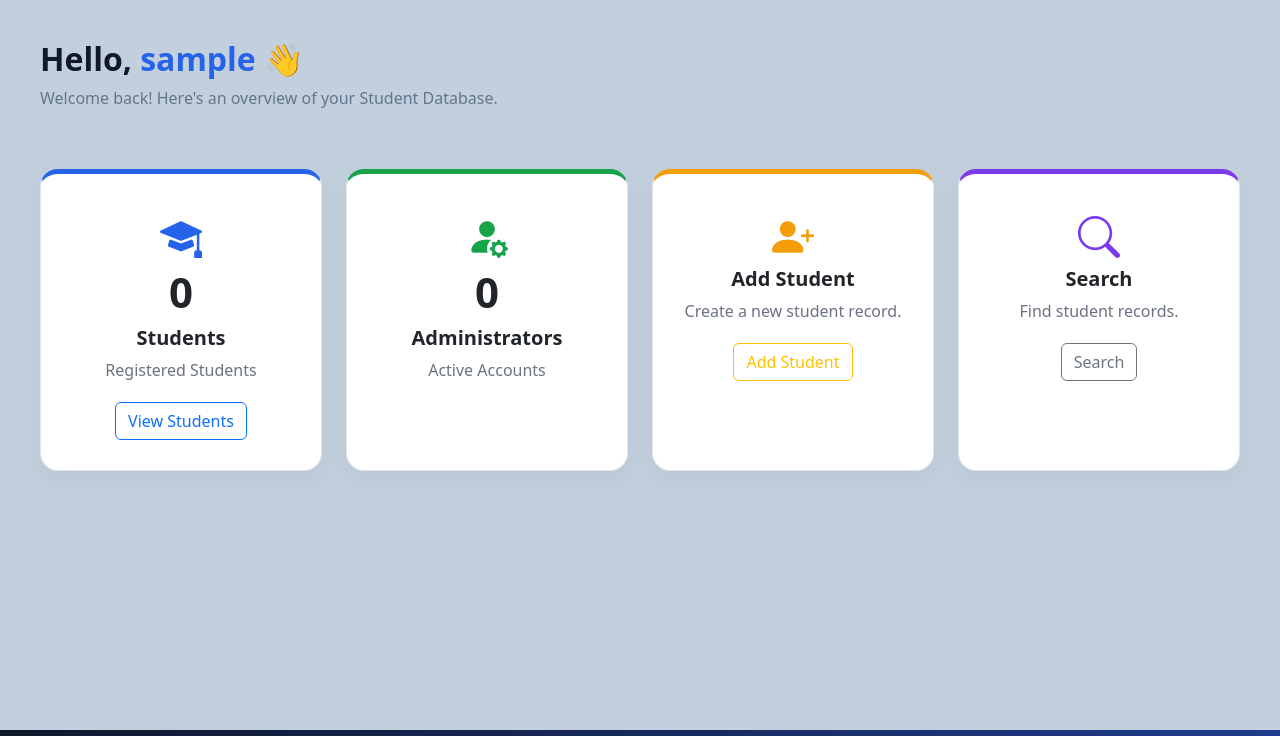
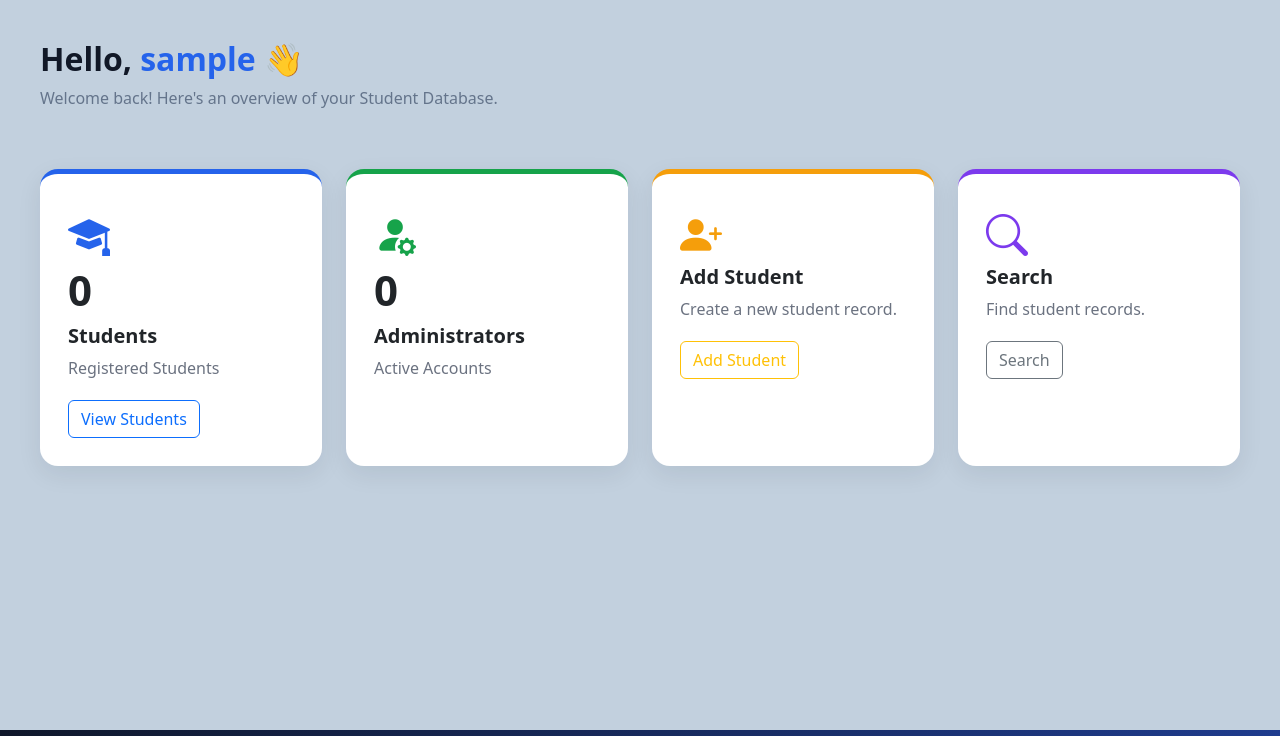
Before and after one commit to himanshu07-12/student-database-management-system, a Flask app: page /dashboard in a window 1280 px wide. Shown: the part 64-800 px from the top of the page. Run offline with Flask 3, Linux system fonts and the light colour scheme; the visitor is signed in with stand-in values (Sample User, id 1); data that the repository does not hold is empty.

Commit message:
updated cards

```diff
--- a/static/style.css
+++ b/static/style.css
@@ -868,21 +868,19 @@ body{
 }
 .dashboard-card{
 
-    background:#fff;
+    background:#ffffff;
+
+    border:none;
 
     border-radius:18px;
 
-    padding:30px;
+    padding:28px;
 
-    text-align:center;
+    height:100%;
 
-    border:1px solid #e5e7eb;
-
-    box-shadow:0 10px 25px rgba(0,0,0,.05);
+    box-shadow:0 8px 24px rgba(15,23,42,.08);
 
     transition:.3s;
-
-    height:100%;
 
 }
 
@@ -890,7 +888,7 @@ body{
 
     transform:translateY(-6px);
 
-    box-shadow:0 18px 40px rgba(0,0,0,.08);
+    box-shadow:0 18px 35px rgba(37,99,235,.15);
 
 }
 .card-icon{
```
